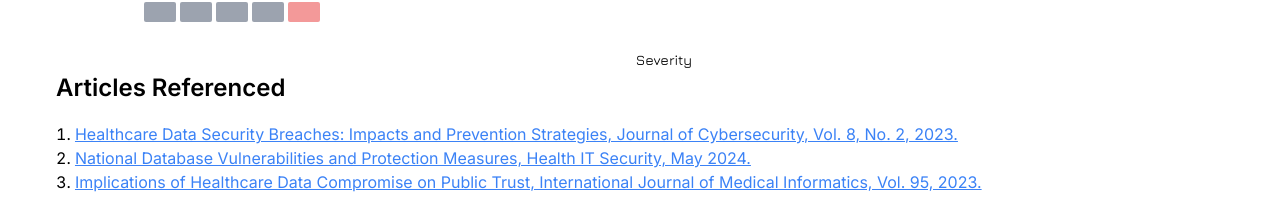
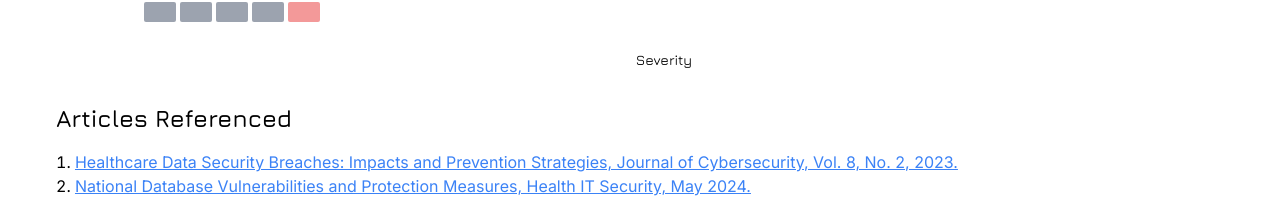
Before and after one commit to supraditya/risk-intelligence-dashboard, a Next.js app: page / in a window 1280 px wide. Shown: the part 944-1142 px from the top of the page. Built offline with nearby package versions, Linux system fonts and the light colour scheme; a web font is replaced by a local one.

Commit message:
Changes 7/19

```diff
--- a/src/app/page.js
+++ b/src/app/page.js
@@ -41,7 +41,8 @@ export default function Home() {
               <RiskMatrix freqScore={freqScore} sevScore={sevScore} />
             </div>
           </div>
-          <h2 className={`${styles['text-2xl']} ${styles['font-primary']} ${styles['font-semibold']} ${styles['mt-8']}`}>Articles Referenced</h2>
+          <h2 className="text-2xl font-primary font-semibold mt-8">Articles Referenced</h2>
+          {/* <h2 className={`${styles['text-2xl']} ${styles['font-primary']} ${styles['font-semibold']} ${styles['mt-8']}`}>Articles Referenced</h2> */}
           <ol className={`${styles['list-decimal']} ${styles['list-inside']} ${styles['my-4']} ${styles['font-primary']}`}>
             <li>
               <a href="https://example.com/article1" className={`${styles['text-blue-500']} ${styles.underline}`}>
```
